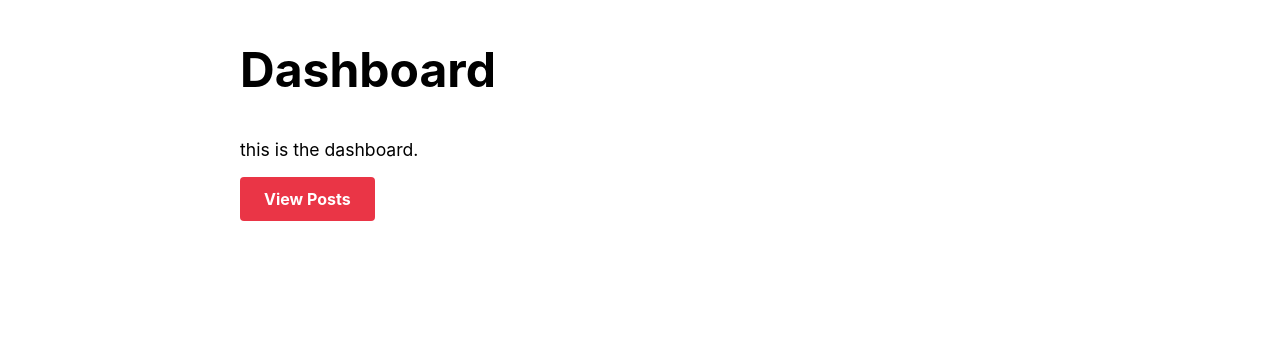
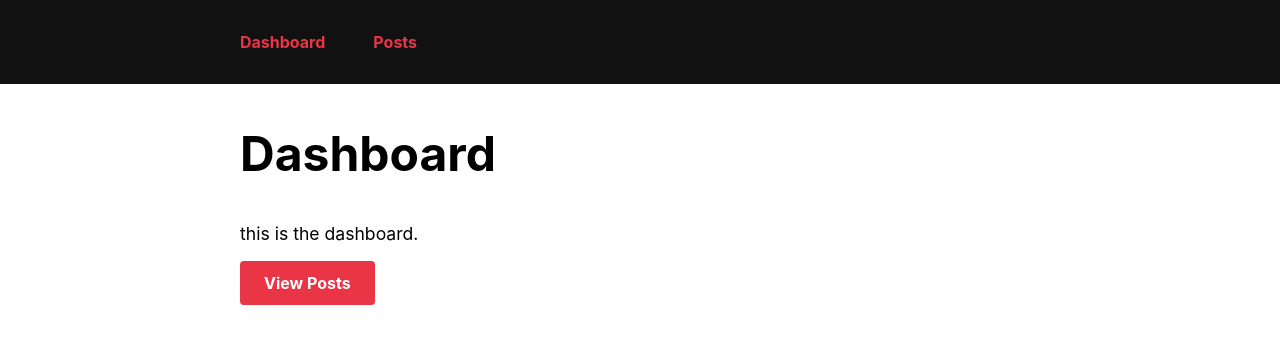
Before and after one commit to luisgiraldov/redux-practice, a React (Create React App) app: page / in a window 1280 px wide. Shown: the top 344 px of the page. Built offline with nearby package versions, Linux system fonts and the light colour scheme.

Commit message:
Added Navbar component

```diff
--- a/src/App.js
+++ b/src/App.js
@@ -1,6 +1,7 @@
 import React from 'react';
 import { BrowserRouter as Router, Switch, Route, Redirect } from 'react-router-dom';
 
+import { Navbar } from './components/Navbar.component';
 import DashboardPage from './pages/DashboardPage.component';
 import PostsPage from './pages/PostsPage.component';
 import SinglePostPage from './pages/SinglePostPage.component';
@@ -8,6 +9,7 @@ import SinglePostPage from './pages/SinglePostPage.component';
 const App = () => {
     return (
         <Router>
+            <Navbar />
             <Switch>
                 <Route exact path="/" component={DashboardPage} />
                 <Route exact path="/posts" component={PostsPage} />
--- /dev/null
+++ b/src/components/Navbar.component.jsx
@@ -0,0 +1,11 @@
+import React from 'react';
+import { Link } from 'react-router-dom';
+
+export const Navbar = () => (
+    <nav>
+        <section>
+            <Link to="/">Dashboard</Link>
+            <Link to="/posts">Posts</Link>
+        </section>
+    </nav>
+);
```
